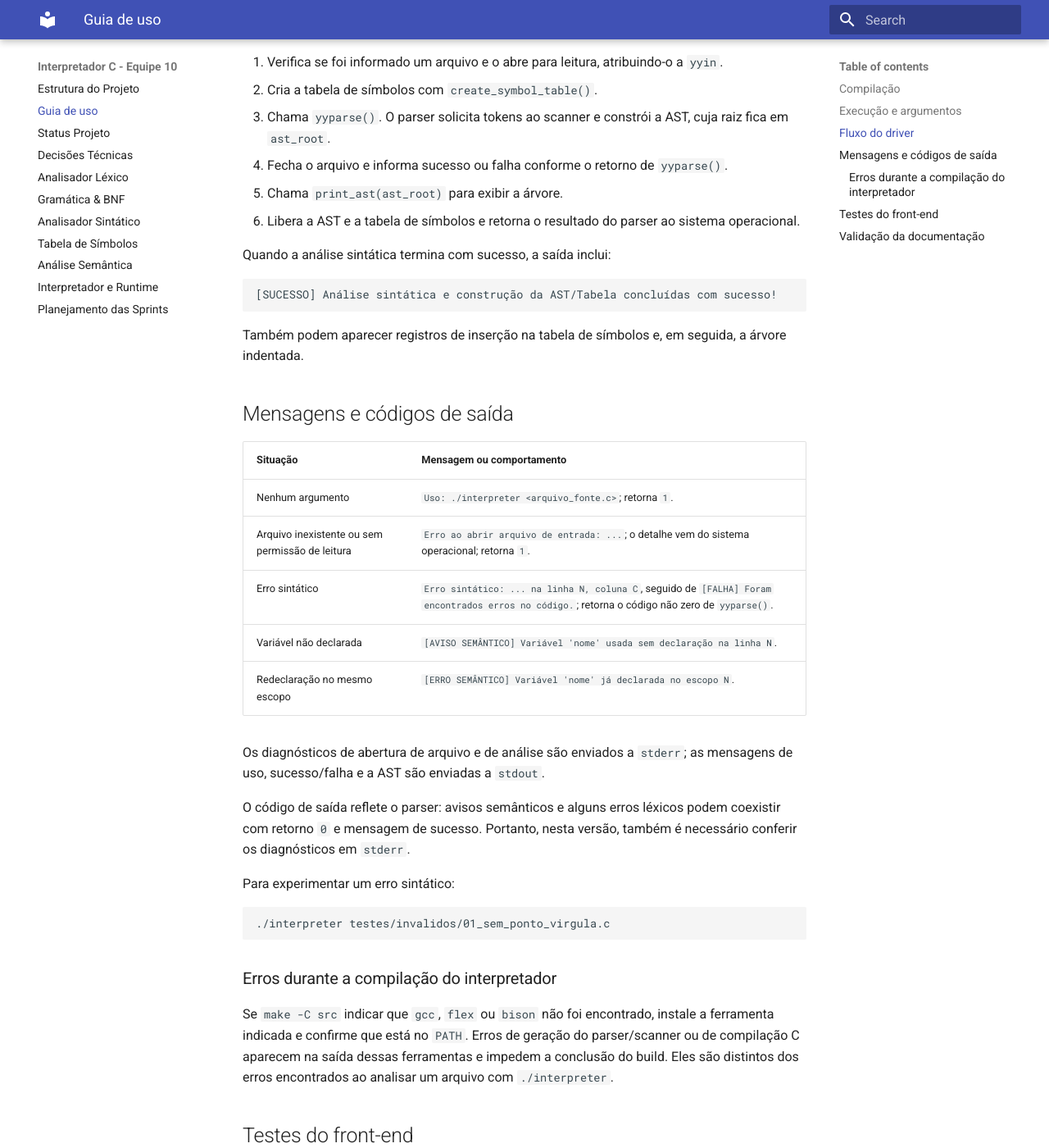
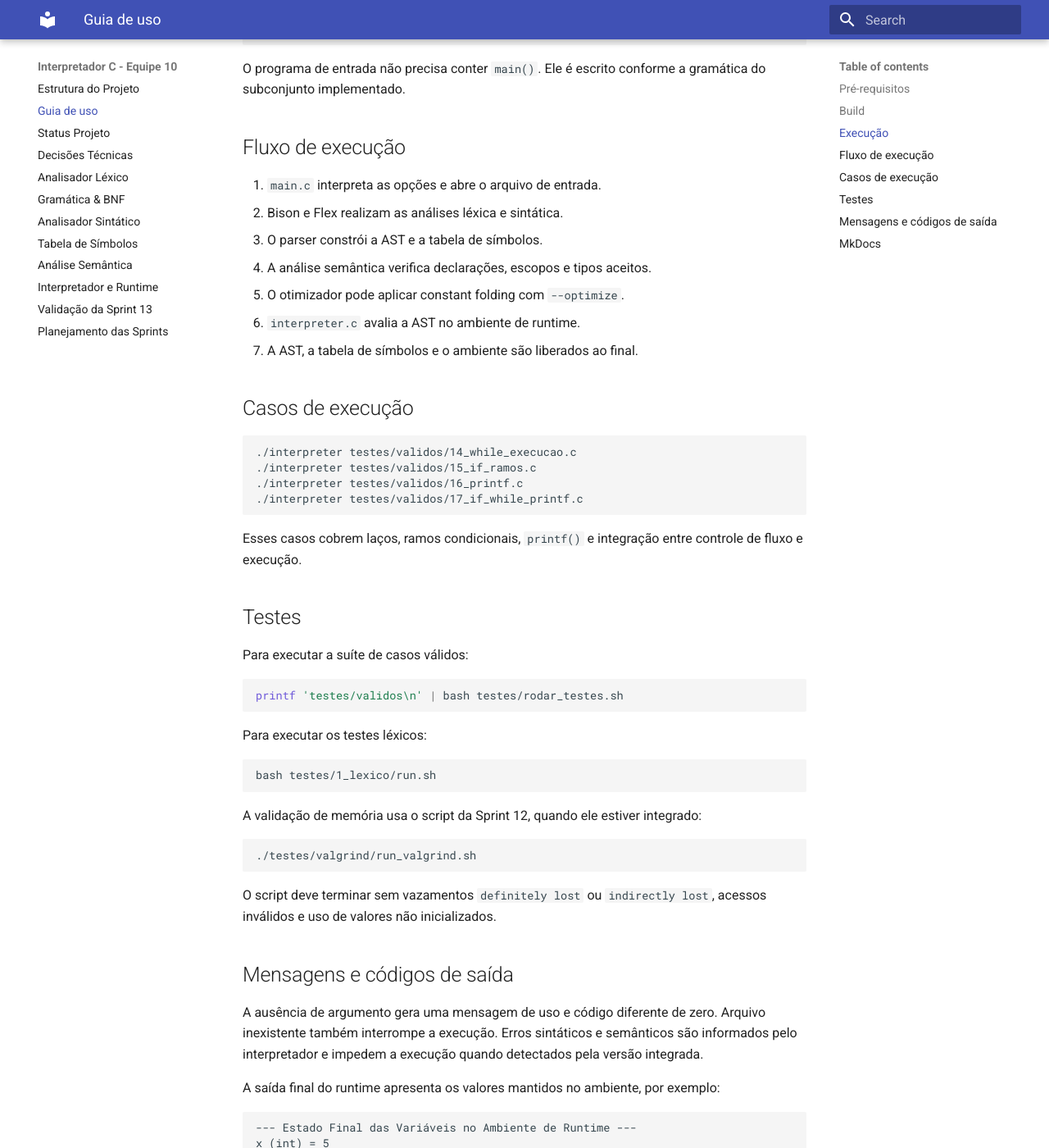
Before and after one commit to interpretador-c-unb/Compiladores1-equipe10, an MkDocs documentation site: the page built from documentos/guia-uso.md, in a window 1280 px wide and 1400 px high, scrolled down 1039 px. Shown: the whole window at 82% size. Built offline with MkDocs 1.6.1 and Material for MkDocs 9.7.7, drawn with Linux system fonts in a browser that asks for light colours; some of the changed text lies outside the part shown.

Commit message:
docs: consolida validacao do P2 e documentacao final

````diff
--- a/documentos/guia-uso.md
+++ b/documentos/guia-uso.md
@@ -1,102 +1,116 @@
 # Guia de Uso
 
-O driver `src/main.c` recebe um arquivo-fonte, aciona a análise léxica e sintática e imprime a Árvore Sintática Abstrata (AST). Nesta versão, ele constrói e exibe a árvore; ainda não executa os comandos do programa C.
+Este guia descreve como preparar o ambiente, compilar o interpretador, executar um programa do subconjunto de C e validar a documentação.
 
-## Compilação
+## Pré-requisitos
 
-É necessário ter GCC, Flex, Bison e Make instalados. Execute os comandos abaixo na raiz do repositório:
+São necessários GCC, Make, Flex e Bison. Para gerar o site, também são necessários Python 3, MkDocs e MkDocs Material. Para a validação de memória, instale Valgrind.
+
+Em Ubuntu ou WSL:
 
 ```bash
-make -C src
+sudo apt update
+sudo apt install build-essential flex bison make python3 python3-pip valgrind
+python3 -m pip install mkdocs mkdocs-material
 ```
 
-O Bison gera o parser e seu cabeçalho, o Flex gera o scanner e o GCC compila esses arquivos junto com `main.c`, `ast.c` e `symbol_table.c`. O executável resultante é `./interpreter`, na raiz do projeto.
+## Build
 
-Use `make -C src`: o `Makefile` da raiz atualmente procura os fontes no diretório errado. Para uma compilação limpa:
+Execute a partir da raiz:
+
+```bash
+make -C src rebuild
+```
+
+O Makefile remove os artefatos anteriores, executa Bison e Flex e compila todos os módulos do interpretador. O executável é criado na raiz como `./interpreter`.
+
+Para remover os artefatos:
 
 ```bash
 make -C src clean
-make -C src
 ```
 
-## Execução e argumentos
+## Execução
 
 ```bash
-./interpreter caminho/para/arquivo.c
+./interpreter testes/validos/17_if_while_printf.c
 ```
 
-O primeiro argumento é o caminho do arquivo de entrada, relativo ao diretório atual ou absoluto. Por exemplo, a partir da raiz:
+As opções de diagnóstico são:
 
 ```bash
-./interpreter testes/validos/02_declaracoes_e_expressoes.c
+./interpreter --print-ast testes/validos/expressoes_constantes.c
+./interpreter --optimize --print-ast testes/validos/expressoes_constantes.c
 ```
 
-Não é necessário envolver as declarações e comandos em uma função `main()` no arquivo de entrada. O driver atual não implementa opções como `--tokens`.
+O programa de entrada não precisa conter `main()`. Ele é escrito conforme a gramática do subconjunto implementado.
 
-## Fluxo do driver
+## Fluxo de execução
 
-1. Verifica se foi informado um arquivo e o abre para leitura, atribuindo-o a `yyin`.
-2. Cria a tabela de símbolos com `create_symbol_table()`.
-3. Chama `yyparse()`. O parser solicita tokens ao scanner e constrói a AST, cuja raiz fica em `ast_root`.
-4. Fecha o arquivo e informa sucesso ou falha conforme o retorno de `yyparse()`.
-5. Chama `print_ast(ast_root)` para exibir a árvore.
-6. Libera a AST e a tabela de símbolos e retorna o resultado do parser ao sistema operacional.
+1. `main.c` interpreta as opções e abre o arquivo de entrada.
+2. Bison e Flex realizam as análises léxica e sintática.
+3. O parser constrói a AST e a tabela de símbolos.
+4. A análise semântica verifica declarações, escopos e tipos aceitos.
+5. O otimizador pode aplicar constant folding com `--optimize`.
+6. `interpreter.c` avalia a AST no ambiente de runtime.
+7. A AST, a tabela de símbolos e o ambiente são liberados ao final.
 
-Quando a análise sintática termina com sucesso, a saída inclui:
+## Casos de execução
 
-```text
-[SUCESSO] Análise sintática e construção da AST/Tabela concluídas com sucesso!
+```bash
+./interpreter testes/validos/14_while_execucao.c
+./interpreter testes/validos/15_if_ramos.c
+./interpreter testes/validos/16_printf.c
+./interpreter testes/validos/17_if_while_printf.c
 ```
 
-Também podem aparecer registros de inserção na tabela de símbolos e, em seguida, a árvore indentada.
+Esses casos cobrem laços, ramos condicionais, `printf()` e integração entre controle de fluxo e execução.
+
+## Testes
+
+Para executar a suíte de casos válidos:
+
+```bash
+printf 'testes/validos\n' | bash testes/rodar_testes.sh
+```
+
+Para executar os testes léxicos:
+
+```bash
+bash testes/1_lexico/run.sh
+```
+
+A validação de memória usa o script da Sprint 12, quando ele estiver integrado:
+
+```bash
+./testes/valgrind/run_valgrind.sh
+```
+
+O script deve terminar sem vazamentos `definitely lost` ou `indirectly lost`, acessos inválidos e uso de valores não inicializados.
 
 ## Mensagens e códigos de saída
 
-| Situação | Mensagem ou comportamento |
-| --- | --- |
-| Nenhum argumento | `Uso: ./interpreter <arquivo_fonte.c>`; retorna `1`. |
-| Arquivo inexistente ou sem permissão de leitura | `Erro ao abrir arquivo de entrada: ...`; o detalhe vem do sistema operacional; retorna `1`. |
-| Erro sintático | `Erro sintático: ... na linha N, coluna C`, seguido de `[FALHA] Foram encontrados erros no código.`; retorna o código não zero de `yyparse()`. |
-| Variável não declarada | `[AVISO SEMÂNTICO] Variável 'nome' usada sem declaração na linha N`. |
-| Redeclaração no mesmo escopo | `[ERRO SEMÂNTICO] Variável 'nome' já declarada no escopo N`. |
+A ausência de argumento gera uma mensagem de uso e código diferente de zero. Arquivo inexistente também interrompe a execução. Erros sintáticos e semânticos são informados pelo interpretador e impedem a execução quando detectados pela versão integrada.
 
-Os diagnósticos de abertura de arquivo e de análise são enviados a `stderr`; as mensagens de uso, sucesso/falha e a AST são enviadas a `stdout`.
+A saída final do runtime apresenta os valores mantidos no ambiente, por exemplo:
 
-O código de saída reflete o parser: avisos semânticos e alguns erros léxicos podem coexistir com retorno `0` e mensagem de sucesso. Portanto, nesta versão, também é necessário conferir os diagnósticos em `stderr`.
+```text
+--- Estado Final das Variáveis no Ambiente de Runtime ---
+x (int) = 5
+```
 
-Para experimentar um erro sintático:
+## MkDocs
+
+Para revisar o site localmente:
 
 ```bash
-./interpreter testes/invalidos/01_sem_ponto_virgula.c
-```
-
-### Erros durante a compilação do interpretador
-
-Se `make -C src` indicar que `gcc`, `flex` ou `bison` não foi encontrado, instale a ferramenta indicada e confirme que está no `PATH`. Erros de geração do parser/scanner ou de compilação C aparecem na saída dessas ferramentas e impedem a conclusão do build. Eles são distintos dos erros encontrados ao analisar um arquivo com `./interpreter`.
-
-## Testes do front-end
-
-Após compilar, execute na raiz:
-
-```bash
-bash testes/executar_testes.sh
-```
-
-A suíte compara as saídas dos programas válidos com os arquivos `.exp` e verifica os diagnósticos ou códigos de erro dos programas inválidos.
-
-## Validação da documentação
-
-Em um ambiente Python com as dependências do site instaladas:
-
-```bash
-python -m pip install mkdocs mkdocs-material
 mkdocs serve
 ```
 
-Abra `http://127.0.0.1:8000` e confira as páginas **Gramática & BNF** e **Guia de uso**, disponíveis no menu do MkDocs. Verifique a tabela de precedência e os blocos de código. Para gerar o site sem iniciar o servidor:
+Para validar links, navegação e geração sem avisos:
 
 ```bash
-mkdocs build
+mkdocs build --strict
 ```
 
-Veja também a [gramática e a precedência dos operadores](gramatica-bnf.md) e o [status da Sprint 3](planejamento-sprints.md#sprint-3-analise-sintatica-basica).
+Depois da integração na `main`, o workflow de publicação executa `mkdocs gh-deploy --force` e atualiza a branch `gh-pages`.
--- /dev/null
+++ b/documentos/validacao-p2-sprint13.md
@@ -0,0 +1,62 @@
+# Validação da Sprint 13 — Apresentação P2 e backlog de ajustes
+
+## Objetivo
+
+Registrar a validação das funcionalidades demonstradas no P2 e manter rastreáveis os problemas e ajustes identificados para a etapa final do projeto. Esta página atende à documentação da Issue #64 sem introduzir uma funcionalidade que não tenha sido solicitada ou observada durante a demonstração.
+
+## Escopo demonstrado
+
+A demonstração deve utilizar a versão da `main` aprovada para o P2 e cobrir:
+
+- análise léxica e sintática;
+- análise semântica;
+- construção e impressão da AST;
+- avaliação de expressões;
+- execução de `if`, `else` e `while`;
+- comando `printf()`;
+- otimização por constant folding, quando apresentada;
+- liberação da AST e do ambiente de runtime.
+
+## Casos de demonstração
+
+A validação pode ser reproduzida a partir da raiz do repositório:
+
+```bash
+make -C src rebuild
+./interpreter testes/validos/14_while_execucao.c
+./interpreter testes/validos/15_if_ramos.c
+./interpreter testes/validos/16_printf.c
+./interpreter testes/validos/17_if_while_printf.c
+```
+
+A Issue #64 menciona `if_while.c` e `printf.c`, mas esses nomes não existem na árvore atual. Os equivalentes versionados são `17_if_while_printf.c` e `16_printf.c`; usar os nomes reais evita um falso erro de demonstração.
+
+Para conferir o modo de otimização:
+
+```bash
+./interpreter --optimize --print-ast testes/validos/expressoes_constantes.c
+```
+
+## Registro de problemas
+
+A Issue #64 não identifica uma falha concreta de execução que possa ser corrigida sem inventar um requisito. Os feedbacks e as prioridades já registradas após o P2 estão em `documentos/status-projeto.md`, na seção **Feedbacks do P2 e priorização do backlog**.
+
+Qualquer correção adicional deve ser registrada no PR correspondente com:
+
+1. o caso de entrada que reproduz o problema;
+2. a saída observada;
+3. a saída esperada;
+4. o arquivo responsável pela correção;
+5. a regressão executada após a mudança.
+
+Não foram adicionadas alterações ao parser, ao runtime ou à gramática apenas para preencher a Issue #64.
+
+## Critério de validação
+
+A atividade é considerada documentalmente registrada quando:
+
+- os casos usados na apresentação são reproduzíveis;
+- os caminhos dos testes correspondem aos arquivos existentes;
+- os feedbacks do P2 e o backlog estão centralizados no status do projeto;
+- nenhuma correção de código é declarada sem um caso reproduzível;
+- a página é incluída na navegação do MkDocs.
--- a/mkdocs.yml
+++ b/mkdocs.yml
@@ -30,4 +30,5 @@ nav:
   - Tabela de Símbolos: tabela-simbolos.md
   - Análise Semântica: analise-semantica.md
   - Interpretador e Runtime: interpretador.md
+  - Validação da Sprint 13: validacao-p2-sprint13.md
   - Planejamento das Sprints: planejamento-sprints.md
````
Also changed, not shown: README.md (+128 -53 lines).
